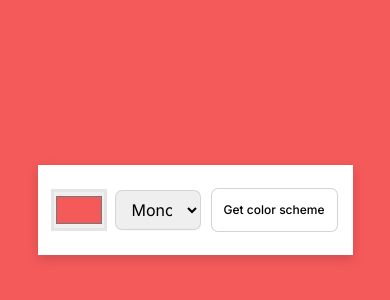
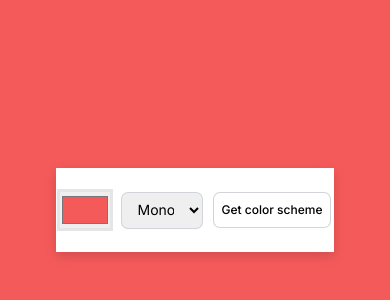
Before and after one commit to D-Yusuf/color-scheme-generator, a website built with Vite: page app/index.html in a window 390 px wide. Shown: the part 212-512 px from the top of the page. Built offline with nearby package versions, Linux system fonts and the light colour scheme; no server answers.

Commit message:
done with responsiveness

```diff
--- a/app/index.html
+++ b/app/index.html
@@ -20,21 +20,21 @@
     class="flex flex-col items-center justify-center bg-[#F55A5A] min-h-screen font-inter font-medium"
   >
     <!-- CONTAINER -->
-    <div id="container" class="bg-white sm:max-w-md md:max-w-xl max-w-[315px] mx-3 my-3">
+    <div id="container" class="bg-white sm:max-w-md md:max-w-xl max-w-[300px] mx-3 my-3">
       <!-- INPUTS -->
       <form
         id="color-form"
-        class="shadow-form px-4 py-6 gap-x-3 flex items-center justify-between"
+        class="shadow-form sm:px-4 px-1 py-6 gap-x-3 flex items-center sm:justify-between justify-center"
       >
         <input
           type="color"
           id="color-input"
           value="#F55A5A"
-          class="ring ring-[#E5E5E5] min-w-[50px] h-9 shadow-formEl"
+          class="ring ring-[#E5E5E5] min-w-[50px] h-9  shadow-formEl"
         />
         <select
           id="mode-input"
-          class="text-base py-2 px-3  ring-[1px] ring-[#D1D5DB] rounded-md w-full shadow-formEl font-normal"
+          class="sm:text-base text-sm py-2 px-3  ring-[1px] ring-[#D1D5DB] rounded-md sm:w-full w-20 shadow-formEl font-normal"
         >
           <option value="monochrome">Monochrome</option>
           <option value="monochrome-dark">Monochrome Dark</option>
@@ -45,7 +45,7 @@
           <option value="quad">Quad</option>
         </select>
         <button
-          class="min-w-max text-[12px] ring-[1px] ring-[#D1D5DB] rounded-md p-3"
+          class="min-w-max text-[12px] ring-[1px] ring-[#D1D5DB] rounded-md sm:p-3 p-2"
           type="submit"
         >
           Get color scheme
```
